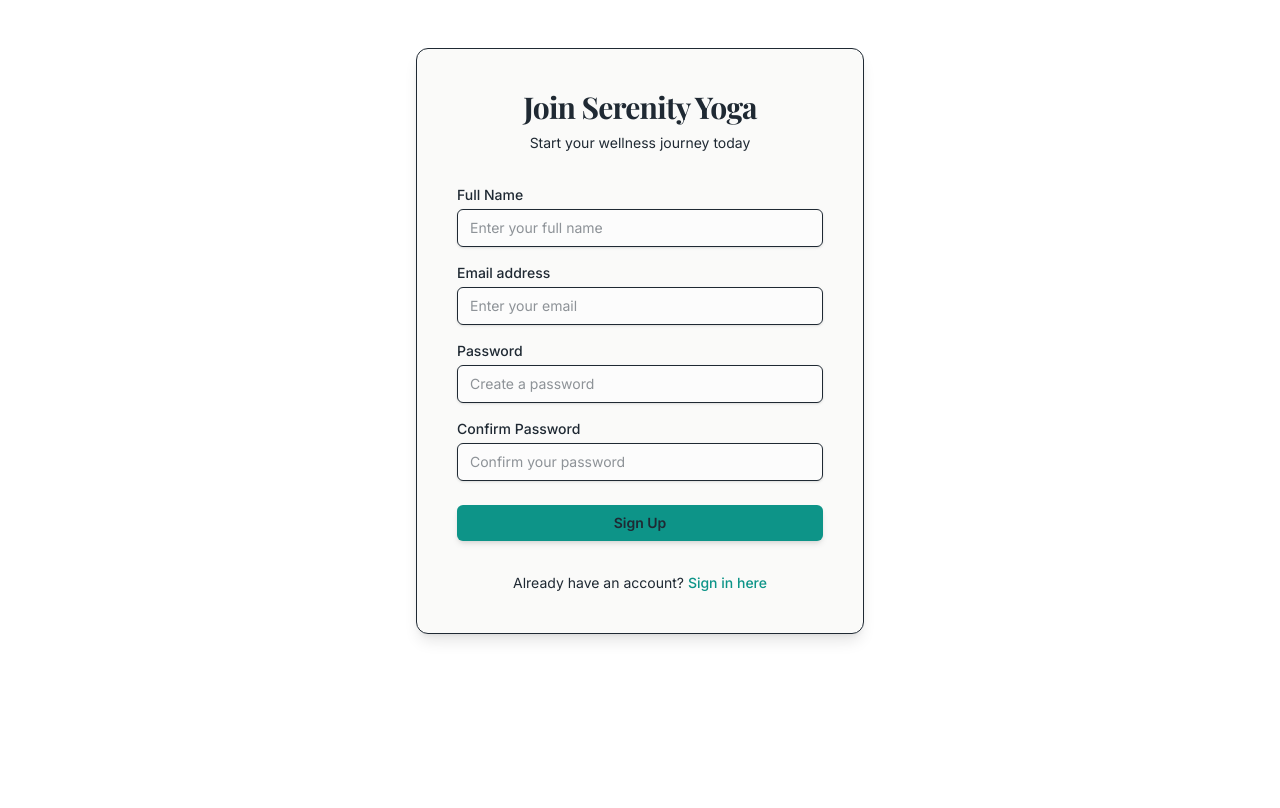
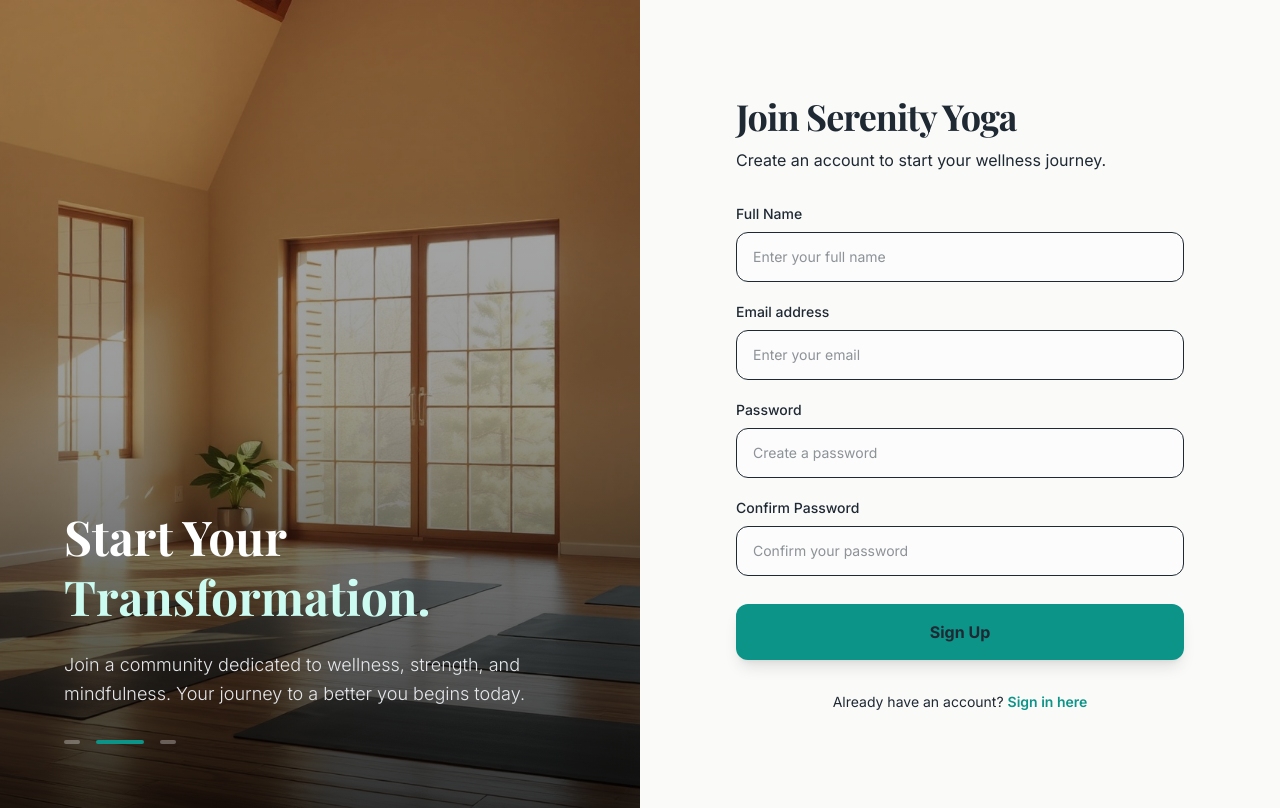
Before and after one commit to devrvkant/Yoga_Studio, a React (Vite) app in the folder client/: page /register in a window 1280 px wide. Built offline with nearby package versions, Linux system fonts and the light colour scheme; no server answers; a web font is replaced by a local one.

Commit message:
routing error fixed after logout

```diff
--- a/client/src/components/admin/Sidebar.jsx
+++ b/client/src/components/admin/Sidebar.jsx
@@ -3,7 +3,7 @@ import { LayoutDashboard, Users, BookOpen, LogOut, ArrowLeft } from 'lucide-reac
 import { cn } from '../../lib/utils';
 import { useDispatch } from 'react-redux';
 import { logout as logoutAction } from '../../features/auth/authSlice';
-import { useLogoutMutation } from '../../features/auth/authApi';
+import { useLogoutMutation, authApi } from '../../features/auth/authApi';
 import { toast } from 'sonner';
 import { useNavigate } from 'react-router-dom';
 
@@ -40,11 +40,13 @@ const Sidebar = () => {
         try {
             await logoutApi().unwrap();
             dispatch(logoutAction());
+            dispatch(authApi.util.resetApiState());
             toast.success('Logged out successfully');
             navigate('/');
         } catch (err) {
             console.error('Logout failed', err);
             dispatch(logoutAction());
+            dispatch(authApi.util.resetApiState());
             navigate('/');
         }
     };
--- a/client/src/components/layout/Navbar.jsx
+++ b/client/src/components/layout/Navbar.jsx
@@ -6,7 +6,7 @@ import logoImg from '../../assets/logos/logo.png'
 import { Link, useLocation, useNavigate } from 'react-router-dom'
 import { useSelector, useDispatch } from 'react-redux'
 import { selectCurrentUser, logout as logoutAction } from '../../features/auth/authSlice'
-import { useLogoutMutation } from '../../features/auth/authApi'
+import { useLogoutMutation, authApi } from '../../features/auth/authApi'
 import { toast } from 'sonner'
 
 export function Navbar() {
@@ -25,12 +25,14 @@ export function Navbar() {
         try {
             await logoutApi().unwrap()
             dispatch(logoutAction())
+            dispatch(authApi.util.resetApiState())
             toast.success('Logged out successfully')
             navigate('/')
         } catch (err) {
             console.error('Logout failed', err)
             // Even if API fails, clear local state
             dispatch(logoutAction())
+            dispatch(authApi.util.resetApiState())
             navigate('/')
         }
     }
--- a/client/src/components/layout/StudentLayout.jsx
+++ b/client/src/components/layout/StudentLayout.jsx
@@ -4,7 +4,7 @@ import { cn } from '../../lib/utils';
 import logoImg from '../../assets/logos/logo.png';
 import { useDispatch } from 'react-redux';
 import { logout as logoutAction } from '../../features/auth/authSlice';
-import { useLogoutMutation } from '../../features/auth/authApi';
+import { useLogoutMutation, authApi } from '../../features/auth/authApi';
 import { toast } from 'sonner';
 import { Outlet } from 'react-router-dom';
 
@@ -18,11 +18,13 @@ const StudentSidebar = () => {
         try {
             await logoutApi().unwrap();
             dispatch(logoutAction());
+            dispatch(authApi.util.resetApiState());
             toast.success('Logged out successfully');
             navigate('/');
         } catch (err) {
             console.error('Logout failed', err);
             dispatch(logoutAction());
+            dispatch(authApi.util.resetApiState());
             navigate('/');
         }
     };
--- a/client/src/features/auth/authApi.js
+++ b/client/src/features/auth/authApi.js
@@ -10,6 +10,7 @@ export const authApi = createApi({
                 method: 'POST',
                 body: credentials,
             }),
+            invalidatesTags: ['Me'],
         }),
         register: builder.mutation({
             query: (userData) => ({
@@ -23,6 +24,7 @@ export const authApi = createApi({
                 url: '/api/auth/logout',
                 method: 'GET',
             }),
+            invalidatesTags: ['Me', 'User'],
         }),
         getMe: builder.query({
             query: () => '/api/auth/me',
--- a/client/src/pages/RegisterPage.jsx
+++ b/client/src/pages/RegisterPage.jsx
@@ -47,22 +47,49 @@ const RegisterPage = () => {
     }
 
     return (
-        <div className='min-h-[85vh] flex items-center justify-center bg-background px-4 py-12 sm:px-6 lg:px-8'>
-            <div className='w-full max-w-md space-y-8 bg-card p-10 rounded-xl shadow-lg border border-border/50'>
-                <div className='text-center'>
-                    <h2 className='text-3xl font-display font-bold tracking-tight text-foreground'>
+        <div className='min-h-screen flex bg-background'>
+            {/* Left Side - Image & Branding */}
+            <div className='hidden lg:flex lg:w-1/2 relative overflow-hidden'>
+                <div
+                    className='absolute inset-0 bg-cover bg-center bg-no-repeat transform hover:scale-105 transition-transform duration-[20s]'
+                    style={{ backgroundImage: `url('/src/assets/images/hero.jpg')` }}
+                ></div>
+                <div className='absolute inset-0 bg-gradient-to-t from-black/80 via-black/40 to-black/30 flex flex-col justify-end p-16 text-white'>
+                    <div className='relative z-10 max-w-lg'>
+                        <h1 className='text-5xl font-display font-bold mb-6 leading-tight'>
+                            Start Your<br />
+                            <span className='text-primary-soft'>Transformation.</span>
+                        </h1>
+                        <p className='text-lg text-gray-200 font-light leading-relaxed mb-8'>
+                            Join a community dedicated to wellness, strength, and mindfulness. Your journey to a better you begins today.
+                        </p>
+                        <div className='flex gap-4'>
+                            <div className='h-1 w-4 bg-white/30 rounded-full'></div>
+                            <div className='h-1 w-12 bg-primary rounded-full'></div>
+                            <div className='h-1 w-4 bg-white/30 rounded-full'></div>
+                        </div>
+                    </div>
+                </div>
+            </div>
+
+            {/* Right Side - Register Form */}
+            <div className='w-full lg:w-1/2 flex flex-col justify-center items-center p-8 sm:p-12 lg:p-24 bg-card'>
+                <div className='w-full max-w-md space-y-8'>
+                    <div className='text-center lg:text-left'>
+                        <h2 className='text-4xl font-display font-bold tracking-tight text-foreground'>
                             Join Serenity Yoga
                         </h2>
-                    <p className='mt-2 text-sm text-muted-foreground'>
-                        Start your wellness journey today
+                        <p className='mt-3 text-base text-muted-foreground'>
+                            Create an account to start your wellness journey.
                         </p>
                     </div>
-                <form className='mt-8 space-y-6' onSubmit={onSubmit}>
-                    <div className='space-y-4'>
-                        <div>
+
+                    <form className='mt-8 space-y-5' onSubmit={onSubmit}>
+                        <div className='space-y-5'>
+                            <div className='group'>
                                 <label
                                     htmlFor='name'
-                                className='block text-sm font-medium text-foreground'
+                                    className='block text-sm font-medium text-foreground mb-2 group-focus-within:text-primary transition-colors'
                                 >
                                     Full Name
                                 </label>
@@ -74,14 +101,14 @@ const RegisterPage = () => {
                                     required
                                     value={name}
                                     onChange={onChange}
-                                className='mt-1 block w-full rounded-md border border-input bg-background/50 px-3 py-2 text-foreground focus:border-primary focus:outline-none focus:ring-1 focus:ring-primary sm:text-sm shadow-sm transition-colors'
+                                    className='block w-full rounded-xl border border-input bg-background/50 px-4 py-3.5 text-foreground placeholder:text-muted-foreground/50 focus:border-primary focus:outline-none focus:ring-2 focus:ring-primary/20 sm:text-sm transition-all duration-300'
                                     placeholder='Enter your full name'
                                 />
                             </div>
-                        <div>
+                            <div className='group'>
                                 <label
                                     htmlFor='email'
-                                className='block text-sm font-medium text-foreground'
+                                    className='block text-sm font-medium text-foreground mb-2 group-focus-within:text-primary transition-colors'
                                 >
                                     Email address
                                 </label>
@@ -93,14 +120,14 @@ const RegisterPage = () => {
                                     required
                                     value={email}
                                     onChange={onChange}
-                                className='mt-1 block w-full rounded-md border border-input bg-background/50 px-3 py-2 text-foreground focus:border-primary focus:outline-none focus:ring-1 focus:ring-primary sm:text-sm shadow-sm transition-colors'
+                                    className='block w-full rounded-xl border border-input bg-background/50 px-4 py-3.5 text-foreground placeholder:text-muted-foreground/50 focus:border-primary focus:outline-none focus:ring-2 focus:ring-primary/20 sm:text-sm transition-all duration-300'
                                     placeholder='Enter your email'
                                 />
                             </div>
-                        <div>
+                            <div className='group'>
                                 <label
                                     htmlFor='password'
-                                className='block text-sm font-medium text-foreground'
+                                    className='block text-sm font-medium text-foreground mb-2 group-focus-within:text-primary transition-colors'
                                 >
                                     Password
                                 </label>
@@ -111,14 +138,14 @@ const RegisterPage = () => {
                                     required
                                     value={password}
                                     onChange={onChange}
-                                className='mt-1 block w-full rounded-md border border-input bg-background/50 px-3 py-2 text-foreground focus:border-primary focus:outline-none focus:ring-1 focus:ring-primary sm:text-sm shadow-sm transition-colors'
+                                    className='block w-full rounded-xl border border-input bg-background/50 px-4 py-3.5 text-foreground placeholder:text-muted-foreground/50 focus:border-primary focus:outline-none focus:ring-2 focus:ring-primary/20 sm:text-sm transition-all duration-300'
                                     placeholder='Create a password'
                                 />
                             </div>
-                        <div>
+                            <div className='group'>
                                 <label
                                     htmlFor='confirmPassword'
-                                className='block text-sm font-medium text-foreground'
+                                    className='block text-sm font-medium text-foreground mb-2 group-focus-within:text-primary transition-colors'
                                 >
                                     Confirm Password
                                 </label>
@@ -129,30 +156,39 @@ const RegisterPage = () => {
                                     required
                                     value={confirmPassword}
                                     onChange={onChange}
-                                className='mt-1 block w-full rounded-md border border-input bg-background/50 px-3 py-2 text-foreground focus:border-primary focus:outline-none focus:ring-1 focus:ring-primary sm:text-sm shadow-sm transition-colors'
+                                    className='block w-full rounded-xl border border-input bg-background/50 px-4 py-3.5 text-foreground placeholder:text-muted-foreground/50 focus:border-primary focus:outline-none focus:ring-2 focus:ring-primary/20 sm:text-sm transition-all duration-300'
                                     placeholder='Confirm your password'
                                 />
                             </div>
                         </div>
 
-                    <div>
+                        <div className='pt-2'>
                             <button
                                 type='submit'
                                 disabled={isLoading}
-                            className='group relative flex w-full justify-center rounded-md bg-primary px-3 py-2 text-sm font-semibold text-primary-foreground hover:bg-primary/90 focus-visible:outline focus-visible:outline-2 focus-visible:outline-offset-2 focus-visible:outline-primary disabled:opacity-50 disabled:cursor-not-allowed transition-all duration-300 shadow-md hover:shadow-lg'
+                                className='group relative flex w-full justify-center rounded-xl bg-primary px-4 py-4 text-base font-bold text-primary-foreground hover:bg-primary/90 focus-visible:outline focus-visible:outline-2 focus-visible:outline-offset-2 focus-visible:outline-primary disabled:opacity-70 disabled:cursor-not-allowed transition-all duration-300 shadow-lg hover:shadow-primary/30 hover:-translate-y-0.5 active:translate-y-0'
                             >
-                            {isLoading ? 'Creating Account...' : 'Sign Up'}
+                                {isLoading ? (
+                                    <span className='flex items-center gap-2'>
+                                        <svg className="animate-spin -ml-1 h-5 w-5 text-current" xmlns="http://www.w3.org/2000/svg" fill="none" viewBox="0 0 24 24">
+                                            <circle className="opacity-25" cx="12" cy="12" r="10" stroke="currentColor" strokeWidth="4"></circle>
+                                            <path className="opacity-75" fill="currentColor" d="M4 12a8 8 0 018-8V0C5.373 0 0 5.373 0 12h4zm2 5.291A7.962 7.962 0 014 12H0c0 3.042 1.135 5.824 3 7.938l3-2.647z"></path>
+                                        </svg>
+                                        Creating Account...
+                                    </span>
+                                ) : 'Sign Up'}
                             </button>
                         </div>
                     </form>
 
-                <div className='text-center mt-4'>
+                    <div className='text-center'>
                         <p className='text-sm text-muted-foreground'>
                             Already have an account?{' '}
-                        <Link to='/login' className='font-medium text-primary hover:text-primary/80 transition-colors'>
+                            <Link to='/login' className='font-semibold text-primary hover:text-primary/80 transition-colors hover:underline underline-offset-4'>
                                 Sign in here
                             </Link>
                         </p>
+                    </div>
                 </div>
             </div>
         </div>
```
Also changed, not shown: client/src/components/layout/PublicOnly.jsx (+7 -3 lines), client/src/components/layout/RequireAuth.jsx (+8 -3 lines), client/src/pages/LoginPage.jsx (+61 -18 lines). Lines whose indentation alone changed are shown as unchanged.
